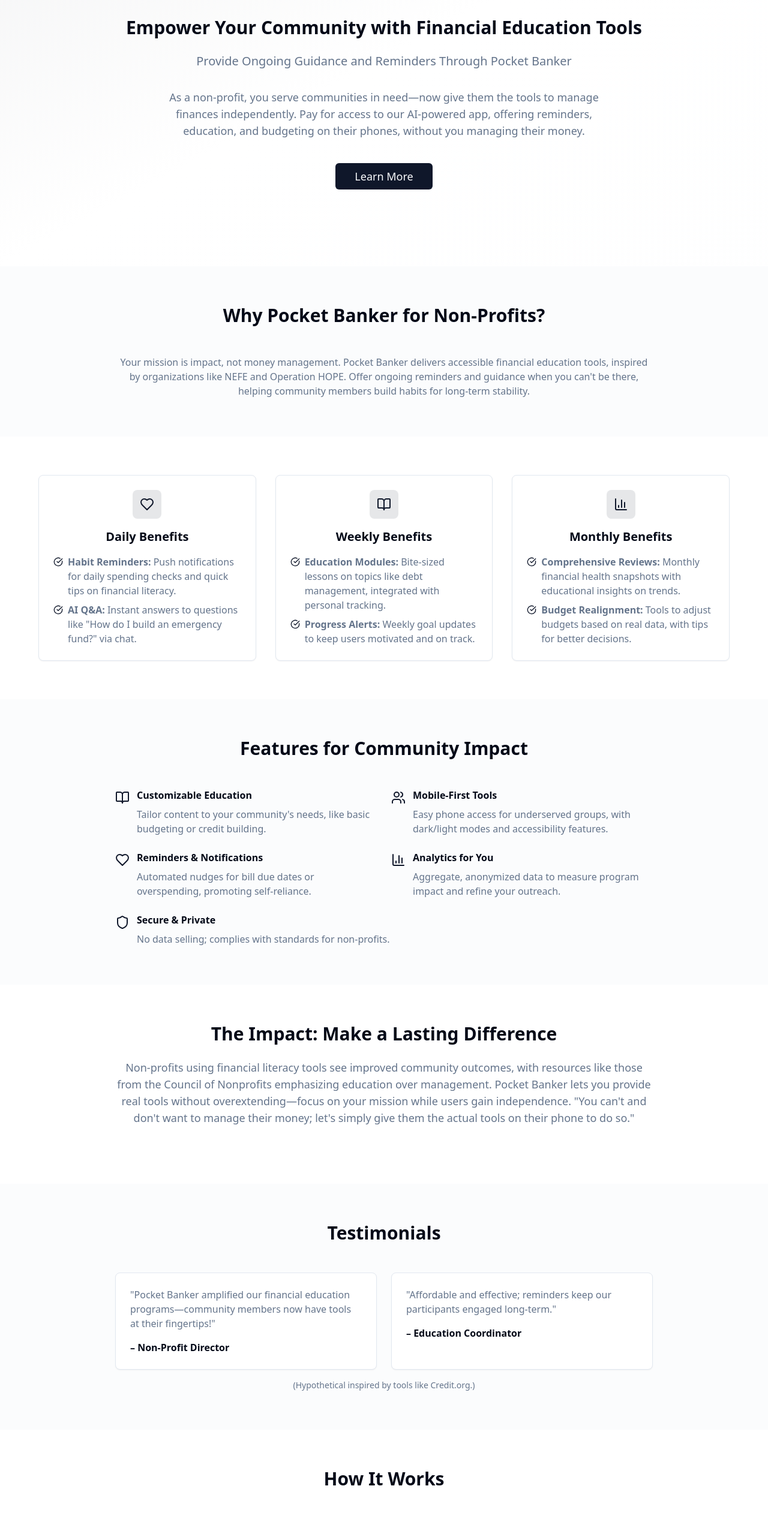
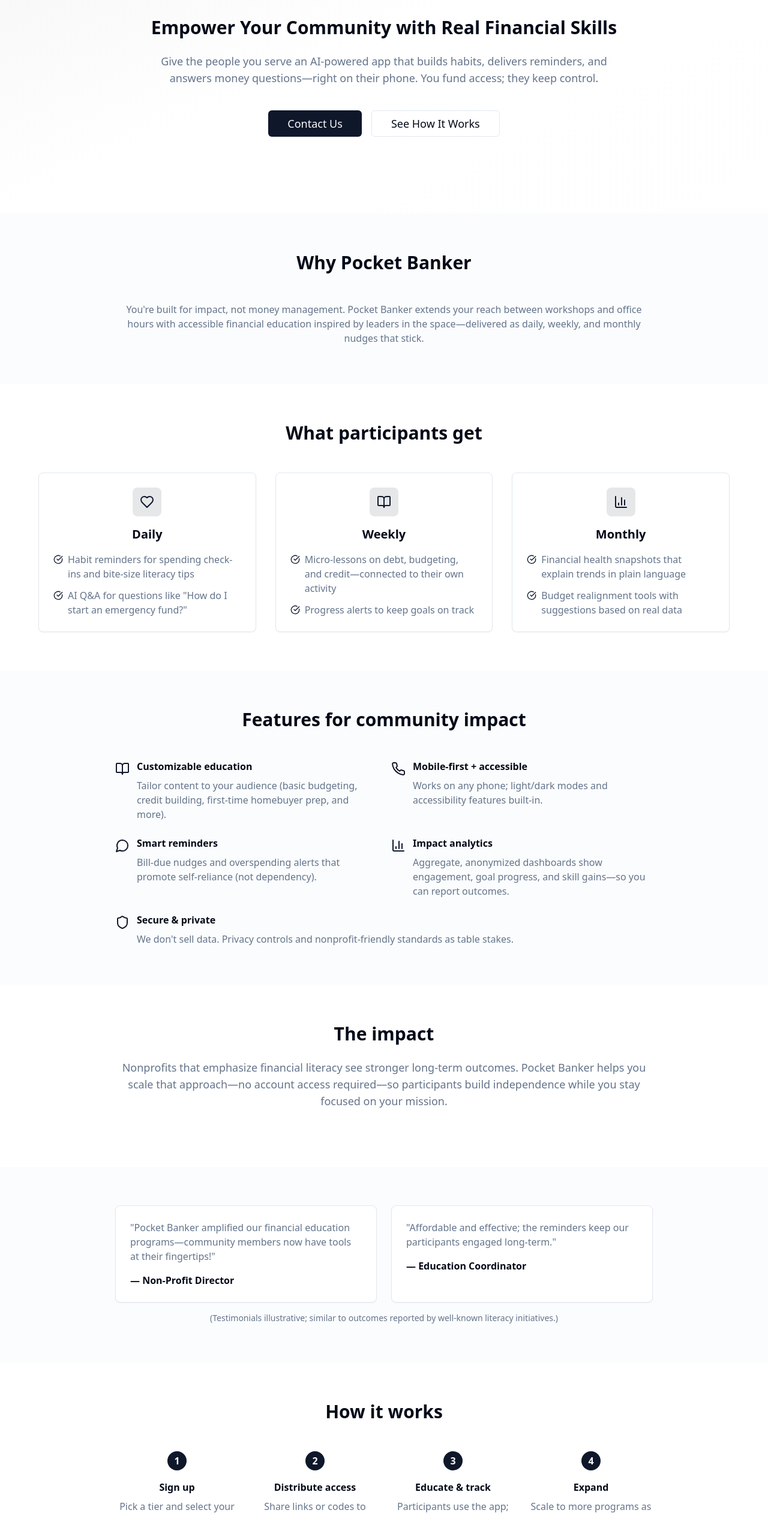
Before and after one commit to xBlackSmurfx008/PocketTeller, a React (Vite) app: page /for-nonprofits in a window 1280 px wide. Shown: the part 244-2772 px from the top of the page at 60% size. Built offline with nearby package versions, Linux system fonts and the light colour scheme.

Commit message:
Update landing page content
Update the landing page content for "Pocket Banker for Non-Profits" to reflect the new copy provided. Remove gradients from the header.

```diff
--- a/src/pages/ForNonProfits.tsx
+++ b/src/pages/ForNonProfits.tsx
@@ -1,6 +1,6 @@
 import { Card } from "@/components/ui/card";
 import { Button } from "@/components/ui/button";
-import { CheckCircle, Heart, BookOpen, Users, Shield, BarChart3 } from "lucide-react";
+import { CheckCircle, Heart, BookOpen, Users, Shield, BarChart3, Phone, MessageCircle, TrendingUp, HelpCircle } from "lucide-react";
 import { Reveal } from "@/components/Reveal";
 
 const ForNonProfits = () => {
@@ -12,21 +12,23 @@ const ForNonProfits = () => {
           <div className="absolute inset-0 bg-gradient-to-br from-primary/5 via-background to-secondary/5" />
           <div className="container mx-auto px-4 relative z-10">
             <div className="max-w-4xl mx-auto text-center">
-              <h1 className="text-4xl lg:text-6xl font-bold mb-6 bg-gradient-to-r from-primary to-secondary bg-clip-text text-transparent">
+              <h1 className="text-4xl lg:text-6xl font-bold mb-6 text-foreground">
                 Pocket Banker for Non-Profits
               </h1>
               <h2 className="text-2xl lg:text-3xl font-semibold mb-6 text-foreground">
-                Empower Your Community with Financial Education Tools
+                Empower Your Community with Real Financial Skills
               </h2>
-              <p className="text-xl text-muted-foreground mb-8 max-w-3xl mx-auto">
-                Provide Ongoing Guidance and Reminders Through Pocket Banker
+              <p className="text-lg text-muted-foreground mb-10 max-w-3xl mx-auto">
+                Give the people you serve an AI-powered app that builds habits, delivers reminders, and answers money questions—right on their phone. You fund access; they keep control.
               </p>
-              <p className="text-lg text-muted-foreground mb-10 max-w-3xl mx-auto">
-                As a non-profit, you serve communities in need—now give them the tools to manage finances independently. Pay for access to our AI-powered app, offering reminders, education, and budgeting on their phones, without you managing their money.
-              </p>
-              <Button size="lg" className="text-lg px-8 py-4">
-                Learn More
-              </Button>
+              <div className="flex flex-col sm:flex-row gap-4 justify-center">
+                <Button size="lg" className="text-lg px-8 py-4">
+                  Contact Us
+                </Button>
+                <Button variant="outline" size="lg" className="text-lg px-8 py-4">
+                  See How It Works
+                </Button>
+              </div>
             </div>
           </div>
         </section>
@@ -37,10 +39,10 @@ const ForNonProfits = () => {
         <section className="py-16 bg-muted/30">
           <div className="container mx-auto px-4">
             <div className="max-w-4xl mx-auto">
-              <h2 className="text-3xl font-bold text-center mb-12">Why Pocket Banker for Non-Profits?</h2>
+              <h2 className="text-3xl font-bold text-center mb-12">Why Pocket Banker</h2>
               <div className="prose prose-lg max-w-none text-muted-foreground">
                 <p className="text-center">
-                  Your mission is impact, not money management. Pocket Banker delivers accessible financial education tools, inspired by organizations like NEFE and Operation HOPE. Offer ongoing reminders and guidance when you can't be there, helping community members build habits for long-term stability.
+                  You're built for impact, not money management. Pocket Banker extends your reach between workshops and office hours with accessible financial education inspired by leaders in the space—delivered as daily, weekly, and monthly nudges that stick.
                 </p>
               </div>
             </div>
@@ -48,61 +50,62 @@ const ForNonProfits = () => {
         </section>
       </Reveal>
 
-      {/* Benefits Section */}
+      {/* What Participants Get */}
       <Reveal>
         <section className="py-16">
           <div className="container mx-auto px-4">
+            <h2 className="text-3xl font-bold text-center mb-12">What participants get</h2>
             <div className="grid md:grid-cols-3 gap-8 max-w-6xl mx-auto">
-              {/* Daily Benefits */}
+              {/* Daily */}
               <Card className="p-6 text-center">
                 <div className="w-12 h-12 bg-primary/10 rounded-lg flex items-center justify-center mx-auto mb-4">
                   <Heart className="w-6 h-6 text-primary" />
                 </div>
-                <h3 className="text-xl font-semibold mb-4">Daily Benefits</h3>
-                <ul className="text-left space-y-2 text-muted-foreground">
+                <h3 className="text-xl font-semibold mb-4">Daily</h3>
+                <ul className="text-left space-y-3 text-muted-foreground">
                   <li className="flex items-start gap-2">
                     <CheckCircle className="w-4 h-4 text-primary mt-1 flex-shrink-0" />
-                    <span><strong>Habit Reminders:</strong> Push notifications for daily spending checks and quick tips on financial literacy.</span>
+                    <span>Habit reminders for spending check-ins and bite-size literacy tips</span>
                   </li>
                   <li className="flex items-start gap-2">
                     <CheckCircle className="w-4 h-4 text-primary mt-1 flex-shrink-0" />
-                    <span><strong>AI Q&A:</strong> Instant answers to questions like "How do I build an emergency fund?" via chat.</span>
+                    <span>AI Q&A for questions like "How do I start an emergency fund?"</span>
                   </li>
                 </ul>
               </Card>
 
-              {/* Weekly Benefits */}
+              {/* Weekly */}
               <Card className="p-6 text-center">
                 <div className="w-12 h-12 bg-primary/10 rounded-lg flex items-center justify-center mx-auto mb-4">
                   <BookOpen className="w-6 h-6 text-primary" />
                 </div>
-                <h3 className="text-xl font-semibold mb-4">Weekly Benefits</h3>
-                <ul className="text-left space-y-2 text-muted-foreground">
+                <h3 className="text-xl font-semibold mb-4">Weekly</h3>
+                <ul className="text-left space-y-3 text-muted-foreground">
                   <li className="flex items-start gap-2">
                     <CheckCircle className="w-4 h-4 text-primary mt-1 flex-shrink-0" />
-                    <span><strong>Education Modules:</strong> Bite-sized lessons on topics like debt management, integrated with personal tracking.</span>
+                    <span>Micro-lessons on debt, budgeting, and credit—connected to their own activity</span>
                   </li>
                   <li className="flex items-start gap-2">
                     <CheckCircle className="w-4 h-4 text-primary mt-1 flex-shrink-0" />
-                    <span><strong>Progress Alerts:</strong> Weekly goal updates to keep users motivated and on track.</span>
+                    <span>Progress alerts to keep goals on track</span>
                   </li>
                 </ul>
               </Card>
 
-              {/* Monthly Benefits */}
+              {/* Monthly */}
               <Card className="p-6 text-center">
                 <div className="w-12 h-12 bg-primary/10 rounded-lg flex items-center justify-center mx-auto mb-4">
                   <BarChart3 className="w-6 h-6 text-primary" />
                 </div>
-                <h3 className="text-xl font-semibold mb-4">Monthly Benefits</h3>
-                <ul className="text-left space-y-2 text-muted-foreground">
+                <h3 className="text-xl font-semibold mb-4">Monthly</h3>
+                <ul className="text-left space-y-3 text-muted-foreground">
                   <li className="flex items-start gap-2">
                     <CheckCircle className="w-4 h-4 text-primary mt-1 flex-shrink-0" />
-                    <span><strong>Comprehensive Reviews:</strong> Monthly financial health snapshots with educational insights on trends.</span>
+                    <span>Financial health snapshots that explain trends in plain language</span>
                   </li>
                   <li className="flex items-start gap-2">
                     <CheckCircle className="w-4 h-4 text-primary mt-1 flex-shrink-0" />
-                    <span><strong>Budget Realignment:</strong> Tools to adjust budgets based on real data, with tips for better decisions.</span>
+                    <span>Budget realignment tools with suggestions based on real data</span>
                   </li>
                 </ul>
               </Card>
@@ -116,41 +119,41 @@ const ForNonProfits = () => {
         <section className="py-16 bg-muted/30">
           <div className="container mx-auto px-4">
             <div className="max-w-4xl mx-auto">
-              <h2 className="text-3xl font-bold text-center mb-12">Features for Community Impact</h2>
+              <h2 className="text-3xl font-bold text-center mb-12">Features for community impact</h2>
               <div className="grid md:grid-cols-2 gap-6">
                 <div className="flex items-start gap-3">
                   <BookOpen className="w-6 h-6 text-primary flex-shrink-0 mt-1" />
                   <div>
-                    <h3 className="font-semibold mb-2">Customizable Education</h3>
-                    <p className="text-muted-foreground">Tailor content to your community's needs, like basic budgeting or credit building.</p>
+                    <h3 className="font-semibold mb-2">Customizable education</h3>
+                    <p className="text-muted-foreground">Tailor content to your audience (basic budgeting, credit building, first-time homebuyer prep, and more).</p>
                   </div>
                 </div>
                 <div className="flex items-start gap-3">
-                  <Users className="w-6 h-6 text-primary flex-shrink-0 mt-1" />
+                  <Phone className="w-6 h-6 text-primary flex-shrink-0 mt-1" />
                   <div>
-                    <h3 className="font-semibold mb-2">Mobile-First Tools</h3>
-                    <p className="text-muted-foreground">Easy phone access for underserved groups, with dark/light modes and accessibility features.</p>
+                    <h3 className="font-semibold mb-2">Mobile-first + accessible</h3>
+                    <p className="text-muted-foreground">Works on any phone; light/dark modes and accessibility features built-in.</p>
                   </div>
                 </div>
                 <div className="flex items-start gap-3">
-                  <Heart className="w-6 h-6 text-primary flex-shrink-0 mt-1" />
+                  <MessageCircle className="w-6 h-6 text-primary flex-shrink-0 mt-1" />
                   <div>
-                    <h3 className="font-semibold mb-2">Reminders & Notifications</h3>
-                    <p className="text-muted-foreground">Automated nudges for bill due dates or overspending, promoting self-reliance.</p>
+                    <h3 className="font-semibold mb-2">Smart reminders</h3>
+                    <p className="text-muted-foreground">Bill-due nudges and overspending alerts that promote self-reliance (not dependency).</p>
                   </div>
                 </div>
                 <div className="flex items-start gap-3">
                   <BarChart3 className="w-6 h-6 text-primary flex-shrink-0 mt-1" />
                   <div>
-                    <h3 className="font-semibold mb-2">Analytics for You</h3>
-                    <p className="text-muted-foreground">Aggregate, anonymized data to measure program impact and refine your outreach.</p>
+                    <h3 className="font-semibold mb-2">Impact analytics</h3>
+                    <p className="text-muted-foreground">Aggregate, anonymized dashboards show engagement, goal progress, and skill gains—so you can report outcomes.</p>
                   </div>
                 </div>
                 <div className="flex items-start gap-3 md:col-span-2">
                   <Shield className="w-6 h-6 text-primary flex-shrink-0 mt-1" />
                   <div>
-                    <h3 className="font-semibold mb-2">Secure & Private</h3>
-                    <p className="text-muted-foreground">No data selling; complies with standards for non-profits.</p>
+                    <h3 className="font-semibold mb-2">Secure & private</h3>
+                    <p className="text-muted-foreground">We don't sell data. Privacy controls and nonprofit-friendly standards as table stakes.</p>
                   </div>
                 </div>
               </div>
@@ -164,9 +167,9 @@ const ForNonProfits = () => {
         <section className="py-16">
           <div className="container mx-auto px-4">
             <div className="max-w-4xl mx-auto text-center">
-              <h2 className="text-3xl font-bold mb-6">The Impact: Make a Lasting Difference</h2>
+              <h2 className="text-3xl font-bold mb-6">The impact</h2>
               <p className="text-lg text-muted-foreground mb-8">
-                Non-profits using financial literacy tools see improved community outcomes, with resources like those from the Council of Nonprofits emphasizing education over management. Pocket Banker lets you provide real tools without overextending—focus on your mission while users gain independence. "You can't and don't want to manage their money; let's simply give them the actual tools on their phone to do so."
+                Nonprofits that emphasize financial literacy see stronger long-term outcomes. Pocket Banker helps you scale that approach—no account access required—so participants build independence while you stay focused on your mission.
               </p>
             </div>
           </div>
@@ -178,23 +181,22 @@ const ForNonProfits = () => {
         <section className="py-16 bg-muted/30">
           <div className="container mx-auto px-4">
             <div className="max-w-4xl mx-auto">
-              <h2 className="text-3xl font-bold text-center mb-12">Testimonials</h2>
               <div className="grid md:grid-cols-2 gap-6">
                 <Card className="p-6">
                   <p className="text-muted-foreground mb-4">
                     "Pocket Banker amplified our financial education programs—community members now have tools at their fingertips!"
                   </p>
-                  <p className="font-semibold">– Non-Profit Director</p>
+                  <p className="font-semibold">— Non-Profit Director</p>
                 </Card>
                 <Card className="p-6">
                   <p className="text-muted-foreground mb-4">
-                    "Affordable and effective; reminders keep our participants engaged long-term."
+                    "Affordable and effective; the reminders keep our participants engaged long-term."
                   </p>
-                  <p className="font-semibold">– Education Coordinator</p>
+                  <p className="font-semibold">— Education Coordinator</p>
                 </Card>
               </div>
               <p className="text-center text-sm text-muted-foreground mt-4">
-                (Hypothetical inspired by tools like Credit.org.)
+                (Testimonials illustrative; similar to outcomes reported by well-known literacy initiatives.)
               </p>
             </div>
           </div>
@@ -206,28 +208,102 @@ const ForNonProfits = () => {
         <section className="py-16">
           <div className="container mx-auto px-4">
             <div className="max-w-4xl mx-auto">
-              <h2 className="text-3xl font-bold text-center mb-12">How It Works</h2>
+              <h2 className="text-3xl font-bold text-center mb-12">How it works</h2>
               <div className="grid md:grid-cols-4 gap-6">
                 <div className="text-center">
                   <div className="w-8 h-8 bg-primary text-primary-foreground rounded-full flex items-center justify-center mx-auto mb-4 font-bold">1</div>
-                  <h3 className="font-semibold mb-2">Sign Up</h3>
-                  <p className="text-muted-foreground">Choose your tier and customize educational content.</p>
+                  <h3 className="font-semibold mb-2">Sign up</h3>
+                  <p className="text-muted-foreground">Pick a tier and select your education tracks.</p>
                 </div>
                 <div className="text-center">
                   <div className="w-8 h-8 bg-primary text-primary-foreground rounded-full flex items-center justify-center mx-auto mb-4 font-bold">2</div>
-                  <h3 className="font-semibold mb-2">Distribute Access</h3>
-                  <p className="text-muted-foreground">Share app links or codes with your community.</p>
+                  <h3 className="font-semibold mb-2">Distribute access</h3>
+                  <p className="text-muted-foreground">Share links or codes to your community.</p>
                 </div>
                 <div className="text-center">
                   <div className="w-8 h-8 bg-primary text-primary-foreground rounded-full flex items-center justify-center mx-auto mb-4 font-bold">3</div>
-                  <h3 className="font-semibold mb-2">Educate & Track</h3>
-                  <p className="text-muted-foreground">Users get tools; you get impact reports.</p>
+                  <h3 className="font-semibold mb-2">Educate & track</h3>
+                  <p className="text-muted-foreground">Participants use the app; you see anonymized impact.</p>
                 </div>
                 <div className="text-center">
                   <div className="w-8 h-8 bg-primary text-primary-foreground rounded-full flex items-center justify-center mx-auto mb-4 font-bold">4</div>
                   <h3 className="font-semibold mb-2">Expand</h3>
-                  <p className="text-muted-foreground">Scale as your programs grow.</p>
+                  <p className="text-muted-foreground">Scale to more programs as outcomes grow.</p>
                 </div>
+              </div>
+            </div>
+          </div>
+        </section>
+      </Reveal>
+
+      {/* Who It's For */}
+      <Reveal>
+        <section className="py-16 bg-muted/30">
+          <div className="container mx-auto px-4">
+            <div className="max-w-4xl mx-auto">
+              <h2 className="text-3xl font-bold text-center mb-12">Who it's for</h2>
+              <div className="grid md:grid-cols-3 gap-6 text-center">
+                <Card className="p-6">
+                  <Users className="w-12 h-12 text-primary mx-auto mb-4" />
+                  <h3 className="font-semibold">Community development orgs</h3>
+                </Card>
+                <Card className="p-6">
+                  <TrendingUp className="w-12 h-12 text-primary mx-auto mb-4" />
+                  <h3 className="font-semibold">Housing & workforce nonprofits</h3>
+                </Card>
+                <Card className="p-6">
+                  <BookOpen className="w-12 h-12 text-primary mx-auto mb-4" />
+                  <h3 className="font-semibold">Schools, churches, and social-service agencies</h3>
+                </Card>
+              </div>
+            </div>
+          </div>
+        </section>
+      </Reveal>
+
+      {/* FAQs */}
+      <Reveal>
+        <section className="py-16">
+          <div className="container mx-auto px-4">
+            <div className="max-w-4xl mx-auto">
+              <h2 className="text-3xl font-bold text-center mb-12">FAQs</h2>
+              <div className="space-y-6">
+                <Card className="p-6">
+                  <div className="flex items-start gap-3">
+                    <HelpCircle className="w-6 h-6 text-primary flex-shrink-0 mt-1" />
+                    <div>
+                      <h3 className="font-semibold mb-2">Do we ever handle participants' money?</h3>
+                      <p className="text-muted-foreground">No. You sponsor access; participants keep complete control.</p>
+                    </div>
+                  </div>
+                </Card>
+                <Card className="p-6">
+                  <div className="flex items-start gap-3">
+                    <HelpCircle className="w-6 h-6 text-primary flex-shrink-0 mt-1" />
+                    <div>
+                      <h3 className="font-semibold mb-2">Can we customize content?</h3>
+                      <p className="text-muted-foreground">Yes—select modules by audience (e.g., rebuilding credit, managing irregular income).</p>
+                    </div>
+                  </div>
+                </Card>
+                <Card className="p-6">
+                  <div className="flex items-start gap-3">
+                    <HelpCircle className="w-6 h-6 text-primary flex-shrink-0 mt-1" />
+                    <div>
+                      <h3 className="font-semibold mb-2">What about privacy?</h3>
+                      <p className="text-muted-foreground">We do not sell data. Aggregated analytics only; no individual financial details.</p>
+                    </div>
+                  </div>
+                </Card>
+                <Card className="p-6">
+                  <div className="flex items-start gap-3">
+                    <HelpCircle className="w-6 h-6 text-primary flex-shrink-0 mt-1" />
+                    <div>
+                      <h3 className="font-semibold mb-2">Does it replace counseling?</h3>
+                      <p className="text-muted-foreground">No—it fills the gaps between sessions with daily reinforcement.</p>
+                    </div>
+                  </div>
+                </Card>
               </div>
             </div>
           </div>
@@ -239,12 +315,12 @@ const ForNonProfits = () => {
         <section className="py-20 bg-gradient-to-br from-primary/10 via-background to-secondary/10">
           <div className="container mx-auto px-4">
             <div className="max-w-4xl mx-auto text-center">
-              <h2 className="text-3xl font-bold mb-6">Ready to Make an Impact?</h2>
+              <h2 className="text-3xl font-bold mb-6">Ready to make a lasting difference—without adding headcount?</h2>
               <p className="text-lg text-muted-foreground mb-8">
-                Join non-profits transforming lives with financial tools. Contact us for a free consultation.
+                Join nonprofits transforming financial confidence with Pocket Banker.
               </p>
               <Button size="lg" className="text-lg px-8 py-4">
-                Contact Us
+                Contact Us for a Free Consultation
               </Button>
             </div>
           </div>
```
